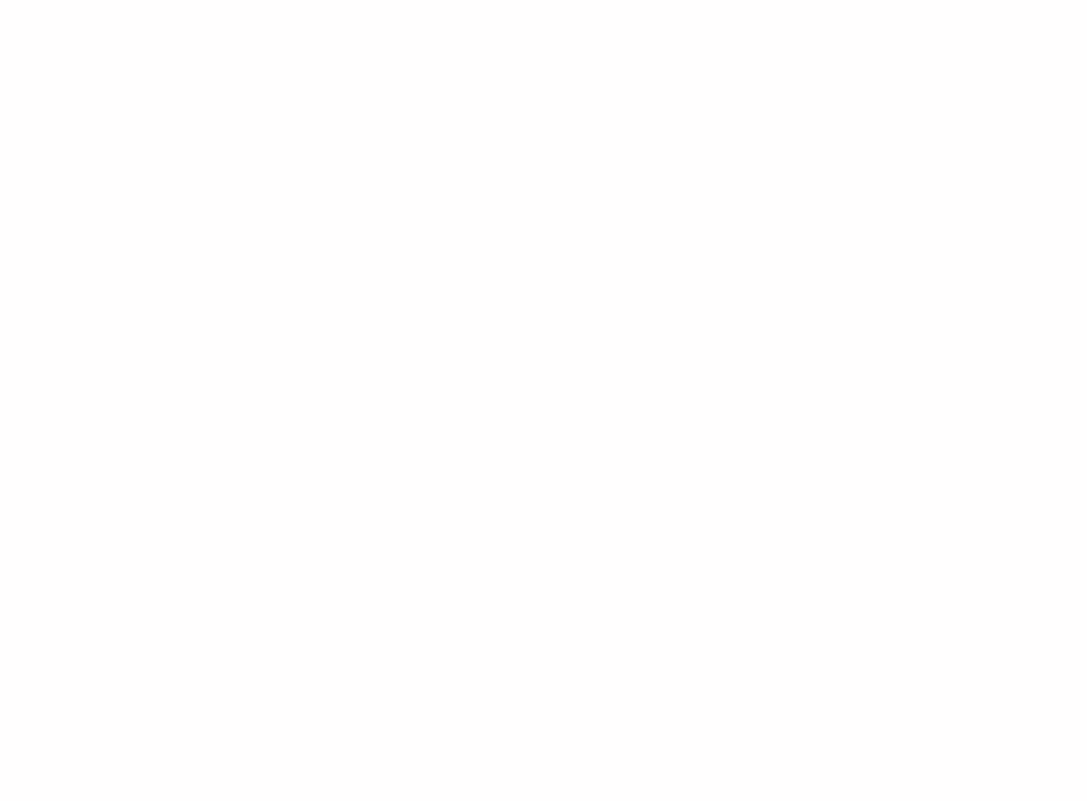
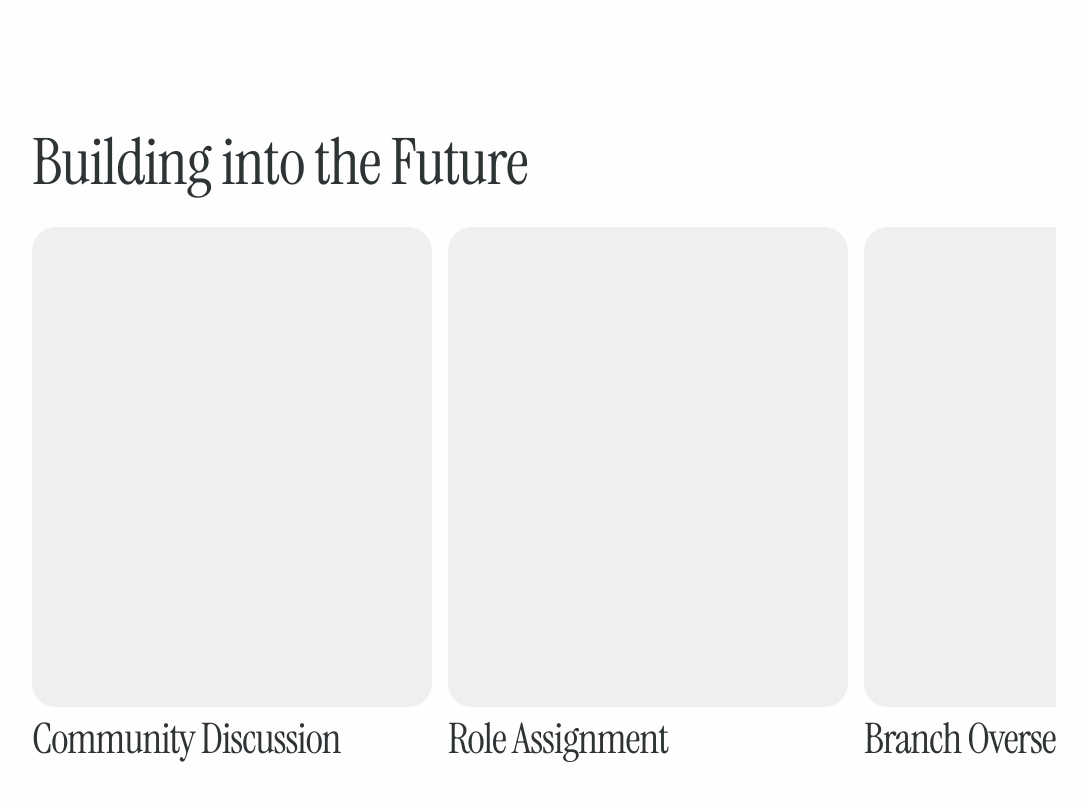
Before and after one commit to byfolarin/Selah, a React (Vite) app in the folder Selah/: page / in a window 1280 px wide. Shown: the part 1700-2501 px from the top of the page, without its empty margins (96-1183 px from the left). Before the commit the page ends 1831 px from the top, so only its background shows below. Built offline with nearby package versions, Linux system fonts and the light colour scheme; a web font is replaced by a local one.

Commit message:
img selection process

```diff
--- a/Selah/src/components/website/Website.jsx
+++ b/Selah/src/components/website/Website.jsx
@@ -59,6 +59,45 @@ const Website = () => {
 
       </section>
 
+
+
+
+
+
+      <section className='section-3'>
+
+      <h1 className='sec-h1'>Building into the Future</h1>
+
+
+
+      <div className="new-details-grid">
+
+
+              <div className="wrap-grid">
+                  <div className="wrap-shell"></div>
+                  <h1 className='up-h1'>Community Discussion</h1>
+              </div>
+
+              <div className="wrap-grid">
+                  <div className="wrap-shell"></div>
+                  <h1 className='up-h1'>Role Assignment</h1>
+              </div>
+
+              <div className="wrap-grid">
+                  <div className="wrap-shell"></div>
+
+                  <h1 className='up-h1' >Branch Oversee</h1>
+              </div>
+
+
+
+      </div>
+
+
+
+
+      </section>
+
       </div>
 
 
--- a/Selah/src/index.css
+++ b/Selah/src/index.css
@@ -240,29 +240,10 @@ h3{
   line-height: 24px;
 }
 
-/* section-3 */
-.section-3{
-  margin: 64px 0px;
-}
-
-.box{
-  background-color: #65696a;
-  width: 100%;
-  height: 360px;
-  justify-content: center;
-}
 
 
-.section-div{
-  margin: 42px 0px;
-}
 
 
-.setH1{
-  display: flex;
-  align-items: center;
-  justify-content: center;
-}
 
 
 
@@ -304,3 +285,34 @@ h3{
   height: 24px;
   align-items: center;
 }
+
+
+/* section-3  */
+
+.section-3{
+  width: 100%;
+}
+
+.new-details-grid{
+  display: flex;
+  gap: 16px;
+  overflow-x: scroll;
+}
+
+.wrap-grid{
+  margin:32px 0px;
+  display: flex;
+  flex-direction: column;
+  align-items: flex-start;
+}
+
+.wrap-shell{
+  width: 400px;
+  height: 480px;
+  background-color: #EFEFF0;
+  border-radius: 24px;
+}
+
+.up-h1{
+  font-size: 42px;
+}
```
